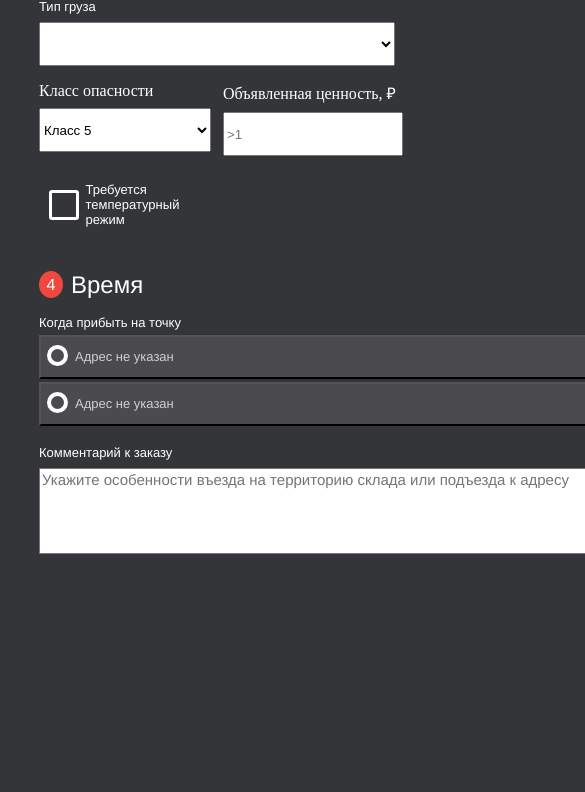
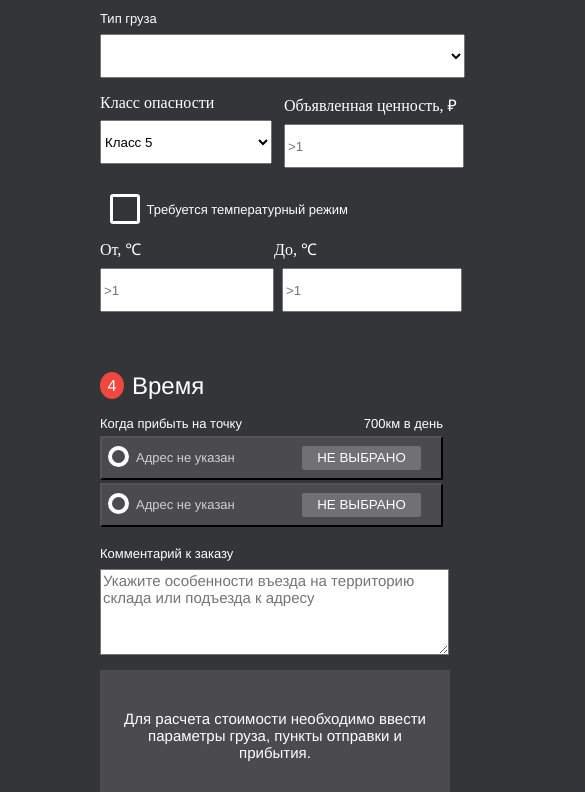
Before and after one commit to crecker05ru/tochka-tochka, a website built with webpack: page src/index.html in a window 390 px wide. Shown: the part 570-1362 px from the top of the page, 585 px wide, since content can reach past the window. Before the commit the page ends 1167 px from the top, so only its background shows below. Built offline with nearby package versions, Linux system fonts and the light colour scheme.

Commit message:
almost done

```diff
--- a/src/index.html
+++ b/src/index.html
@@ -12,6 +12,7 @@
         <div class="header">
             <h1 class="header-article">FTL: Прямая машина</h1>
         </div>
+        <div class="info-block">Для расчета стоимости необходимо ввести параметры груза, пункты отправки и прибытия.</div>
         <div class="routes-block">
             <div class="routes-header">
                 <div class="routes-number red">1</div>
@@ -86,6 +87,16 @@
                 <input type="checkbox" class="cargo__checkbox" id="cargo__checkbox_id">
                 <label class="cargo-checkbox-text" for="cargo__checkbox_id">Требуется температурный режим</label>
             </div>
+            <div class="cargo-container__flex">
+                <div class="cargo-temperature">
+                    <div class="cargo__title">От, &#8451 </div>
+                    <input type="text" class="cargo-temperature-low__input" placeholder=">1">
+                </div>
+                <div class="cargo-temperature">
+                    <div class="cargo__title">До, &#8451</div>
+                    <input type="text" class="cargo-temperature-high__input" placeholder=">1">
+                </div>
+        </div>
             </div>
         </div>
             <div class="time-block">
--- a/src/scss/style.scss
+++ b/src/scss/style.scss
@@ -11,6 +11,19 @@ body{
     font-family: Helvetica;
     font-size: 56px;
     margin: 10px 0 20px 0;
+}
+.info-block{
+    width: 356px;
+    height: 82px;
+    background-color:rgba(75, 75, 79, 1);
+    font-family: Helvetica;
+    text-align: center;
+    font-size: 15px;
+    vertical-align: middle;
+    padding: 40px 15px 0px 15px;
+    position: absolute;
+    left: 900px;
+    top: 100px;
 }
 .red{
     background-color: #EF483E;
@@ -73,7 +86,7 @@ option[disabled] {
     display: flex;
 }
 .cargo__select{
-    width: 356px;
+    width: 365px;
     height: 44px;
     margin: 8px 0 16px 0;
 }
@@ -123,7 +136,23 @@ option[disabled] {
  margin: 10px 0 0 10px;
 }
 .cargo-price{
-    margin: 0 0 0 12px;
+ margin: 0 0 0 12px;
+}
+.cargo-temperature{
+margin: 10px 0 0 0;
+}
+.cargo-temperature-low__input{
+    width: 166px;
+    height: 38px;
+    margin : 8px 0 16px 0;
+}
+.cargo-temperature-high__input{
+    width: 172px;
+    height: 38px;
+    margin : 8px 0 16px 8px;
+}
+.cargo-temperature{
+    opacity: 0;
 }
 .time-block{
     margin: 44px 0 0 0;
@@ -135,7 +164,6 @@ option[disabled] {
     color: rgba(207, 207, 207, 1);
     text-align: left;
     margin: 0 0 3px 0 ;
-
 }
 .time-radio-title,.time-radio-distance{
     margin: 16px 0 5px 0 ;
@@ -191,7 +219,9 @@ option[disabled] {
     text-align: center;
     padding-top: 4px;
     color: #fff;
-    margin: 0 0 0 590px;
+    position: absolute;
+    top: 8px;
+    left: 590px;
 }
 .time__button{
     position: relative;
@@ -202,10 +232,6 @@ option[disabled] {
     font-family: Helvetica;
     position: absolute;
     bottom: 13px;
-}
-.time-choice{
-    position: absolute;
-    top: 8px;
 }
 .comment-block{
     margin: 16px 0 0 0 ;
@@ -225,3 +251,56 @@ option[disabled] {
     display: flex;
     justify-content: space-between;
 }
+
+@media (max-width:768px){
+    body{
+        background-color: #343539;
+        color: #fff;
+        margin: 50px 100px 100px 100px;
+    }
+    .info-block{
+        top: 1240px;
+        left: 100px;
+        width: 320px;
+    }
+    .routes-from__input,.routes-where__input{
+        width: 343px;
+        height: 44px;
+        margin: 7px 70px 10px 0;
+    }
+    .header-article{
+        width: 381px;
+        height: 40px;
+        font-family: Helvetica;
+        font-size: 32px;
+        margin: 10px 0 20px 0;
+    }
+    .time__button {
+        width: 343px;
+        height: 44px;
+        background-color:rgba(75, 75, 79, 1);
+        color: rgba(207, 207, 207, 1);
+        text-align: left;
+        margin: 0 0 3px 0 ;
+    }
+    .comment__textarea{
+        width: 343px;
+        height: 80px;
+        background-color: rgba(255, 255, 255, 1);
+        font-family: Helvetica;
+        font-size: 15px;
+    }
+    .time-container__flex{
+        width: 343px;
+    }
+    .time-choice{
+        position: absolute;
+        left: 200px;
+    }
+    .cargo-checkbox-text{
+        width: 250px;
+    }
+    .cargo-temperature{
+    opacity: 1;
+    }
+}
```
Also changed, not shown: dist/assets/fonts/Roboto/HelveticaNeueCyr-Medium.ttf (deleted), dist/fonts/HelveticaNeueCyr-Medium.ttf (deleted), dist/index.html (deleted), dist/main.js (deleted), dist/main.js.LICENSE.txt (deleted), 1 other file.
